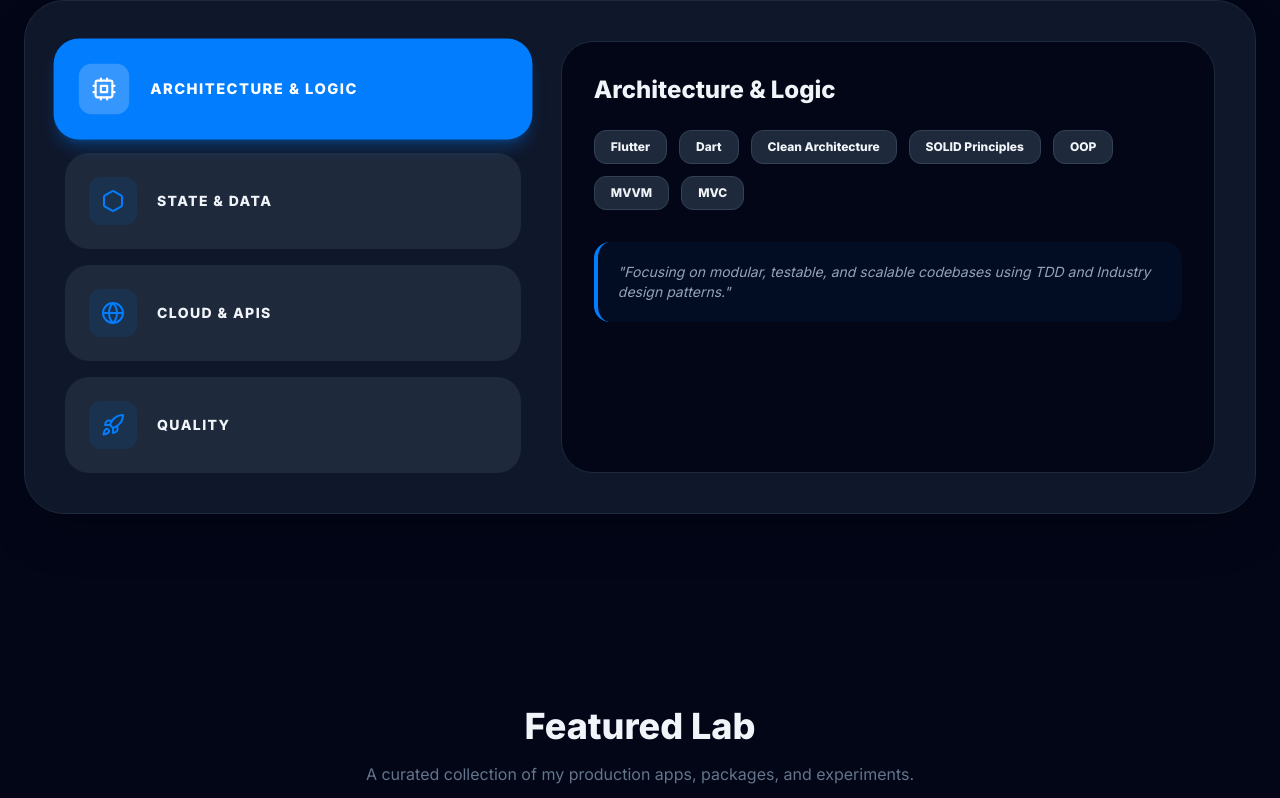
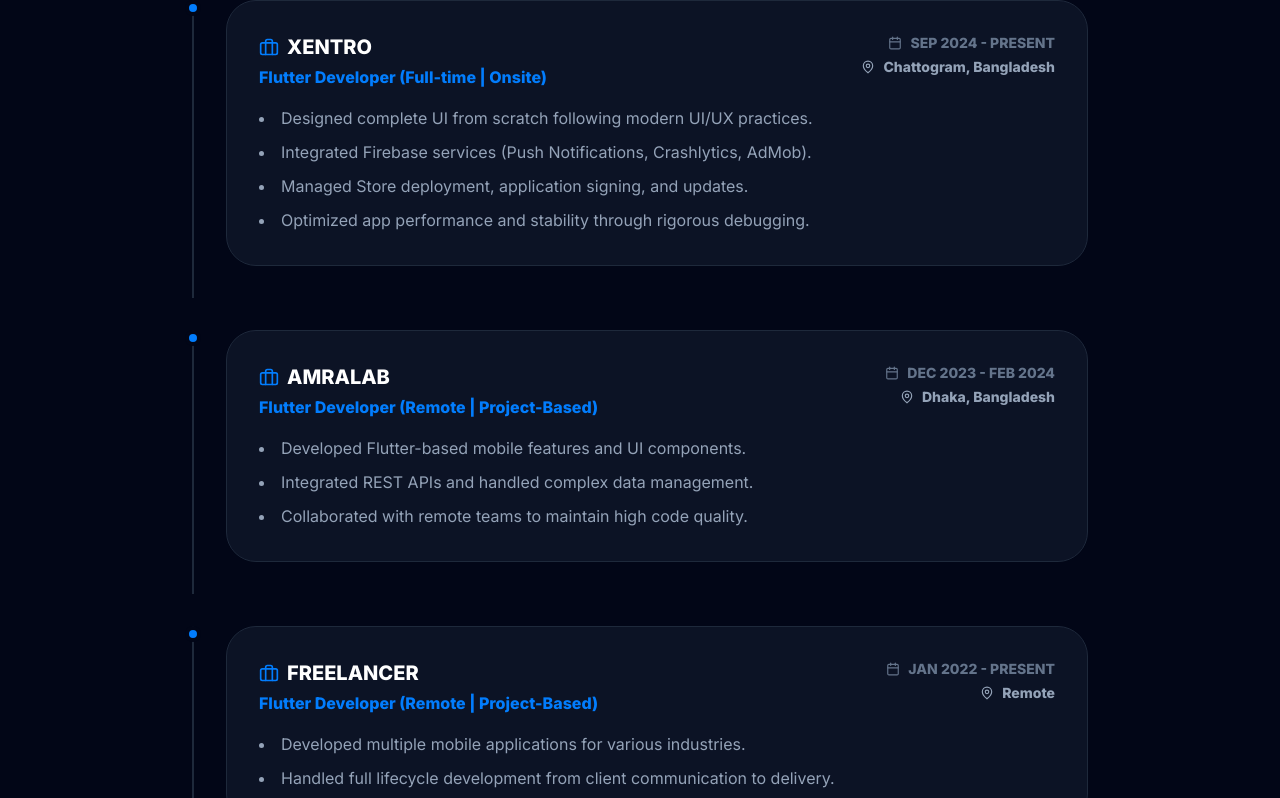
Before and after one commit to MdAshrafUllah/Flutter-portfolio, a React (Vite) app: page / in a window 1280 px wide. Shown: the part 1857-2655 px from the top of the page. Built offline with nearby package versions, Linux system fonts and the light colour scheme.

Commit message:
- Experience Added

```diff
--- a/src/App.jsx
+++ b/src/App.jsx
@@ -2,6 +2,7 @@
 import Navbar from './components/Navbar';
 import Hero from './sections/Hero';
 import About from './sections/About';
+import Experience from "./sections/Experience";
 import Skills from './sections/Skills';
 import Projects from './sections/Projects';
 import Services from './sections/Services';
@@ -14,6 +15,7 @@
       <Navbar />
       <Hero />
       <About />
+      <Experience />
       <Skills />
       <Projects />
       <Services />
--- /dev/null
+++ b/src/sections/Experience.jsx
@@ -0,0 +1,89 @@
+import React from 'react';
+import Section from '../components/Section';
+import { Briefcase, Calendar, MapPin } from 'lucide-react';
+
+export default function Experience() {
+  const experiences = [
+    {
+      company: "XENTRO",
+      role: "Flutter Developer (Full-time | Onsite)",
+      duration: "SEP 2024 - PRESENT",
+      location: "Chattogram, Bangladesh",
+      description: [
+        "Designed complete UI from scratch following modern UI/UX practices.",
+        "Integrated Firebase services (Push Notifications, Crashlytics, AdMob).",
+        "Managed Store deployment, application signing, and updates.",
+        "Optimized app performance and stability through rigorous debugging."
+      ]
+    },
+    {
+      company: "AMRALAB",
+      role: "Flutter Developer (Remote | Project-Based)",
+      duration: "DEC 2023 - FEB 2024",
+      location: "Dhaka, Bangladesh",
+      description: [
+        "Developed Flutter-based mobile features and UI components.",
+        "Integrated REST APIs and handled complex data management.",
+        "Collaborated with remote teams to maintain high code quality."
+      ]
+    },
+    {
+      company: "FREELANCER",
+      role: "Flutter Developer (Remote | Project-Based)",
+      duration: "JAN 2022 - PRESENT",
+      location: "Remote",
+      description: [
+        "Developed multiple mobile applications for various industries.",
+        "Handled full lifecycle development from client communication to delivery."
+      ]
+    },
+    {
+      company: "WEBMART IT",
+      role: "WordPress Developer (Full-time | Onsite)",
+      duration: "JAN 2019 - JUN 2019",
+      location: "Chattogram, Bangladesh",
+      description: [
+        "Worked on website development and customization projects.",
+        "Built responsive and client-focused web solutions."
+      ]
+    }
+  ];
+
+  return (
+    <Section id="experience" title="Work Experience" subtitle="My professional journey and the companies I've contributed to.">
+      <div className="max-w-4xl mx-auto mt-12 space-y-8">
+        {experiences.map((exp, index) => (
+          <div key={index} className="relative pl-8 border-l-2 border-slate-200 dark:border-slate-800 pb-8 last:pb-0">
+            {/* Timeline Dot */}
+            <div className="absolute -left-[9px] top-0 w-4 h-4 rounded-full bg-primary border-4 border-white dark:border-slate-950"></div>
+
+            <div className="glass-card p-6 md:p-8 rounded-[30px] border border-slate-100 dark:border-slate-800 hover:border-primary/50 transition-all">
+              <div className="flex flex-wrap justify-between items-start gap-4 mb-4">
+                <div>
+                  <h3 className="text-xl font-black text-slate-900 dark:text-white flex items-center gap-2">
+                    <Briefcase size={20} className="text-primary"/> {exp.company}
+                  </h3>
+                  <p className="text-primary font-bold mt-1">{exp.role}</p>
+                </div>
+                <div className="space-y-1 text-right">
+                  <div className="flex items-center gap-2 text-sm font-bold text-slate-500 justify-end">
+                    <Calendar size={14}/> {exp.duration}
+                  </div>
+                  <div className="flex items-center gap-2 text-sm font-bold text-slate-400 justify-end">
+                    <MapPin size={14}/> {exp.location}
+                  </div>
+                </div>
+              </div>
+
+              <ul className="list-disc list-inside space-y-2 text-slate-600 dark:text-slate-400 font-medium">
+                {exp.description.map((item, i) => (
+                  <li key={i} className="leading-relaxed">{item}</li>
+                ))}
+              </ul>
+            </div>
+          </div>
+        ))}
+      </div>
+    </Section>
+  );
+}
--- a/src/sections/Projects.jsx
+++ b/src/sections/Projects.jsx
@@ -21,8 +21,7 @@
       desc: "E‑Pic is a community-driven digital platform for mobile photographers, visual artists, and storytellers to showcase and share their creative work. It integrates photo sharing with a puzzle feature that transforms images into interactive formats.",
       tags: ["Flutter", "Dart"],
       link: "https://play.google.com/store/apps/details?id=com.xentro.epic",
-      image:
-        "https://play-lh.googleusercontent.com/bTY0EiNzlrOtC2e6f5WEEwsbFFWbNSUVMsVT2KetooFueStzgmraiApemNqB79Mj5ksD=w240-h480-rw?w=800",
+      image: "https://e-pic.co/assets/E-pic_logo-CDOa_l7e.png?w=800",
     },
     {
       title: "ProBash Sheba",
@@ -31,7 +30,7 @@
       tags: ["Flutter", "Dart"],
       link: "https://play.google.com/store/apps/details?id=com.xentroinfotech.probashsheba",
       image:
-        "https://play-lh.googleusercontent.com/Q0GTV5o7N26tpGDTjqdt20juLrFxSgB-lKf6GLvOh7eehlsTvqKRyivWwzlASNL1hSKy6nNCBRP5tGlr1QZf=w240-h480-rw?w=800",
+        "https://psglobaltech.org/assets/android-chrome-192x192-BqmtQxpV.png?w=800",
     },
     {
       title: "HyipLab",
@@ -40,7 +39,7 @@
       tags: ["Flutter", "Dart"],
       link: "https://play.google.com/store/apps/details?id=dev.vlab.hyip_lab",
       image:
-        "https://play-lh.googleusercontent.com/ZyqAQRgrsdgU_bz47lvK2Fvifuj3lu3Kx9jTn-s9ygcOJMNbU7lX-WxGE4zScOT9zkI=w240-h480-rw?w=800",
+        "https://viserlab.com/assets/images/products/42670347_cover.jpg?w=800",
     },
     {
       title: "intl_mobile_field",
```
Also changed, not shown: 1 other file (tests, documents, lock files or other folders).
